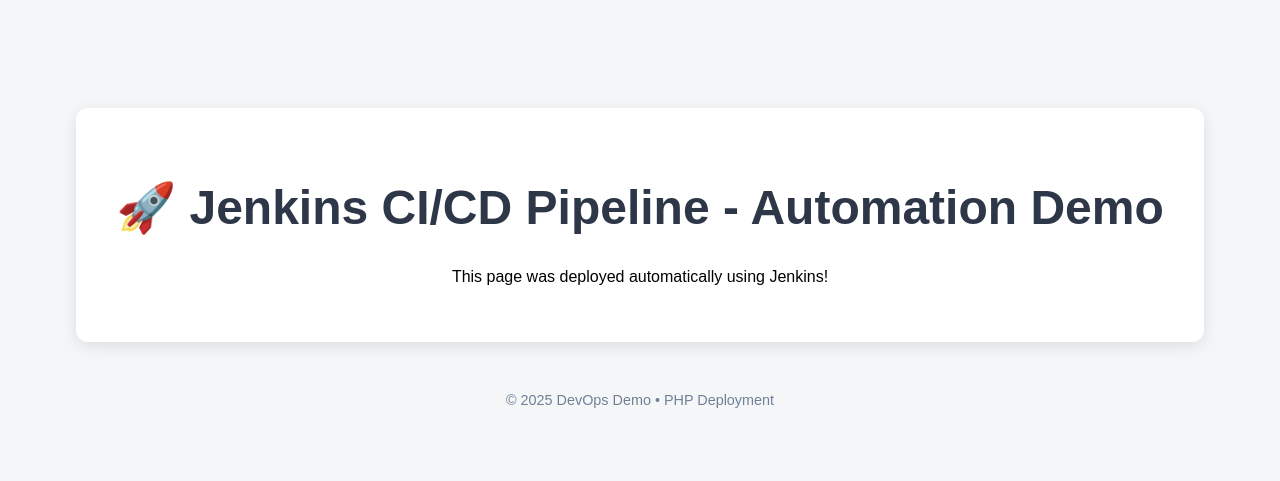
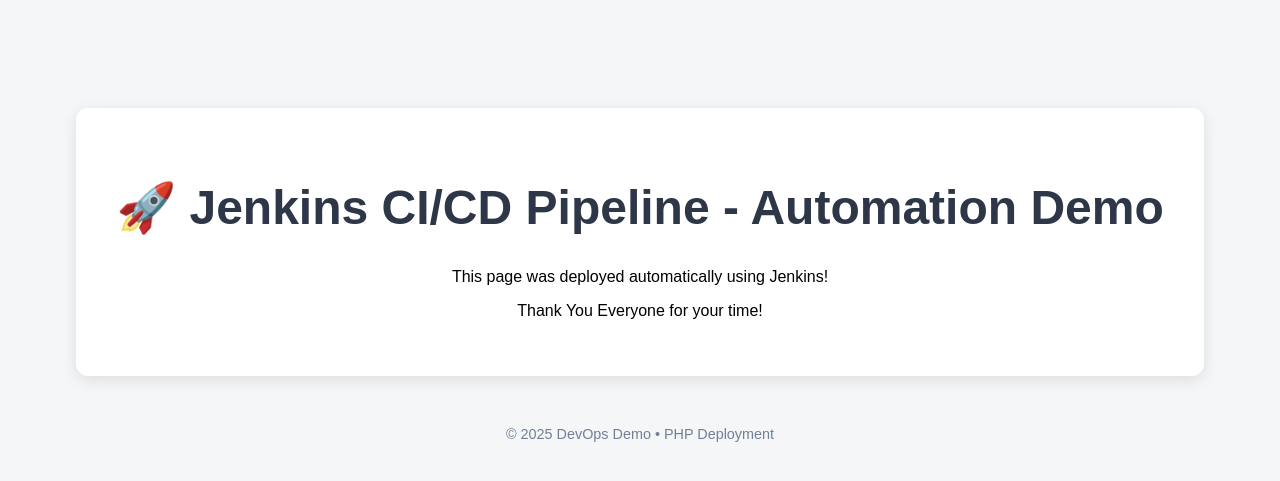
Before and after one commit to PradeepaRa/Demo, a PHP site: page / in a window 1280 px wide. Shown: the top 481 px of the page. Run offline with PHP 8.4, Linux system fonts and the light colour scheme.

Commit message:
Update index.php
Third Commit

```diff
--- a/index.php
+++ b/index.php
@@ -38,6 +38,7 @@
   <div class="box">
     <h1>🚀 Jenkins CI/CD Pipeline - Automation Demo</h1>
     <p>This page was deployed automatically using Jenkins!</p>
+    <p>Thank You Everyone for your time! </p>
   </div>
   <div class="footer">
     &copy; <?php echo date("Y"); ?> DevOps Demo • PHP Deployment
```
